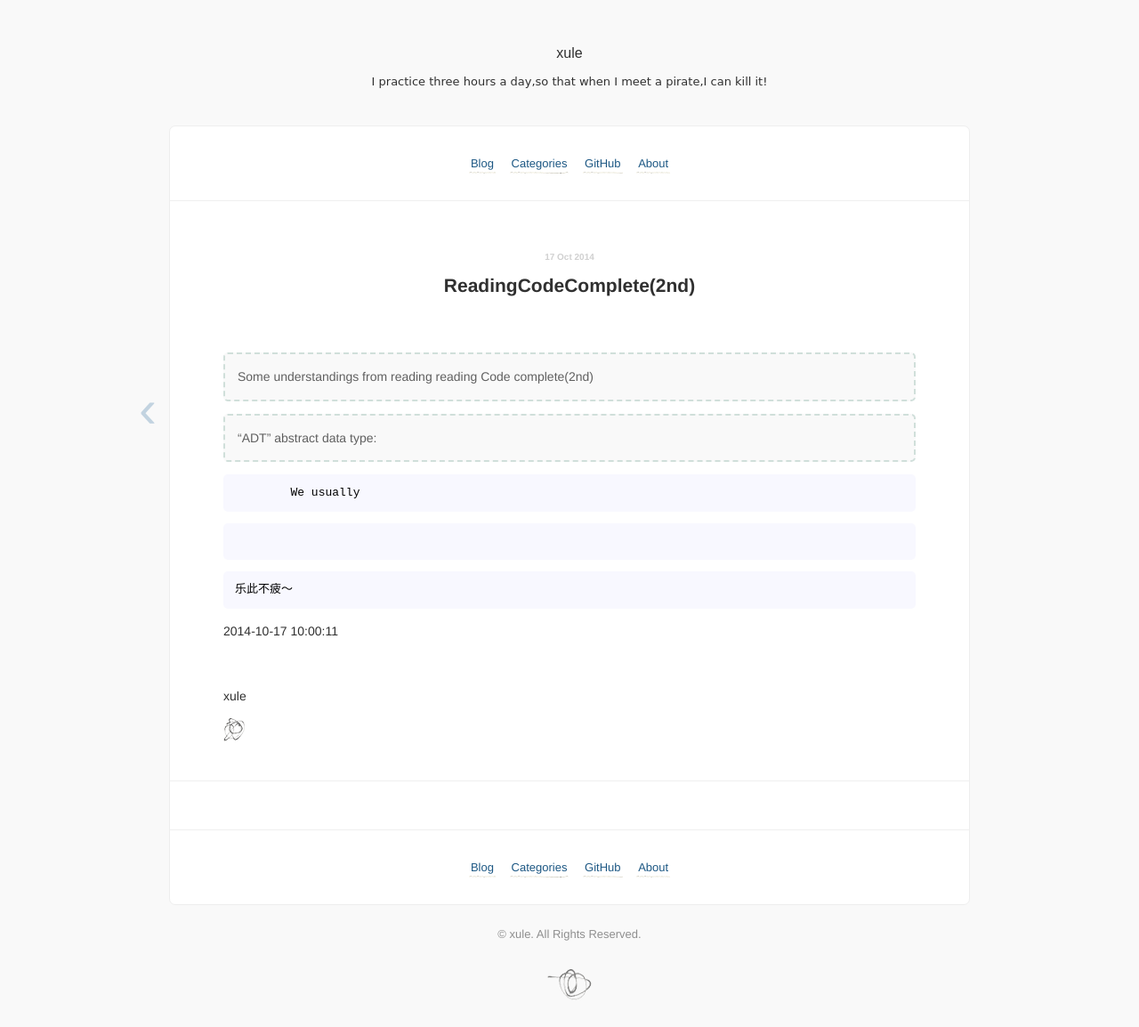
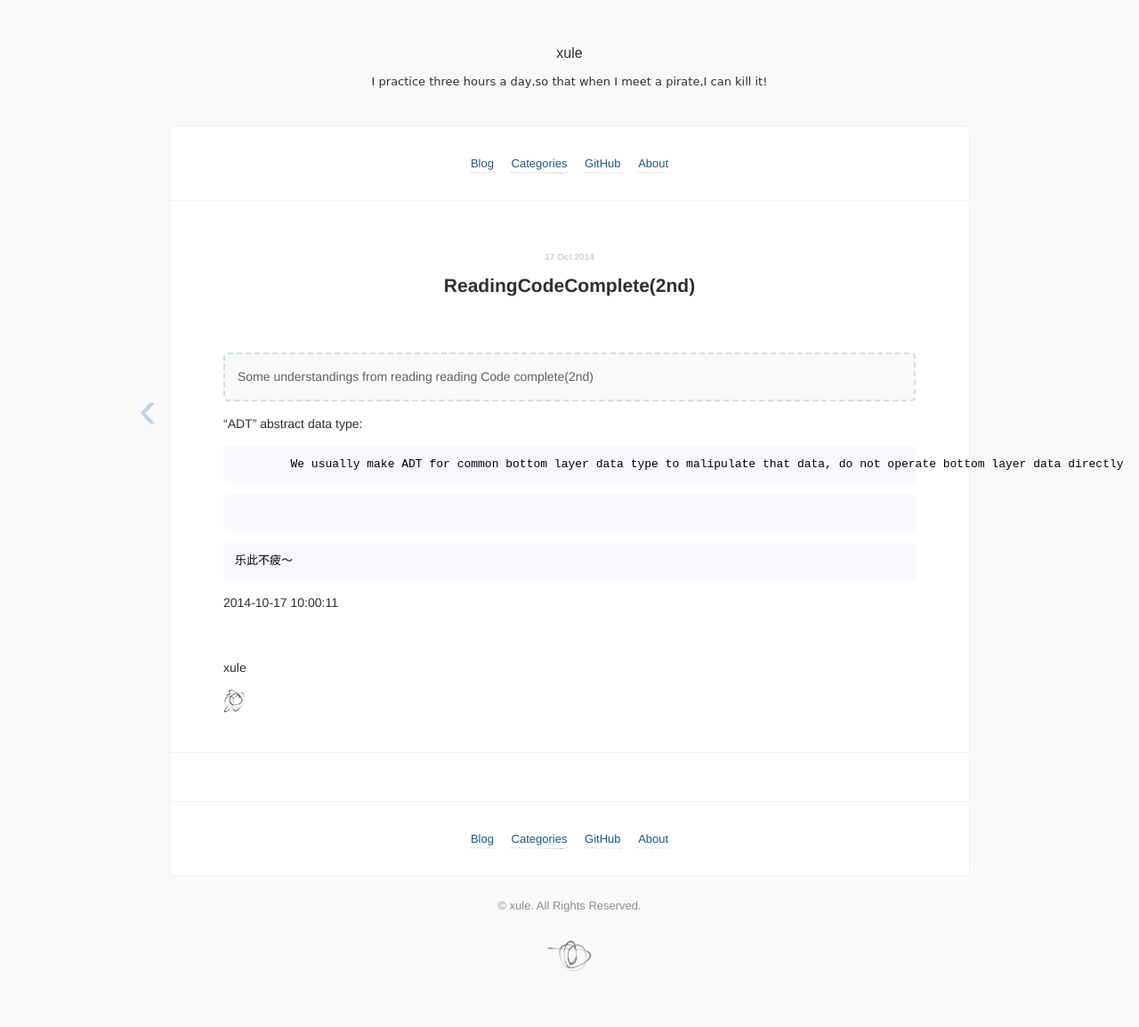
Before and after one commit to xule1991/xule1991.github.io, a Jekyll site: the page built from _posts/2014-10-17-ReadingCodeComplete(2nd).md, in a window 1280 px wide. Shown: the whole page at 89% size. Built offline with Jekyll 4.4.1, drawn with Linux system fonts in a browser that asks for light colours; Markdown is read by kramdown in place of the engine named in the settings; comment, search, counter and statistics services are not loaded; after the commit the page ends 1122 px from its top, so only the background shows below that.

Commit message:
code complete

````diff
--- a/_posts/2014-10-17-ReadingCodeComplete(2nd).md
+++ b/_posts/2014-10-17-ReadingCodeComplete(2nd).md
@@ -7,10 +7,10 @@ tags: [Reading]
 > Some understandings from reading reading Code complete(2nd)
 
 
->"ADT" abstract data type:
+"ADT" abstract data type:
 
 ```
-	We usually
+	We usually make ADT for common bottom layer data type to malipulate that data, do not operate bottom layer data directly
 ```
 
 ```
````
